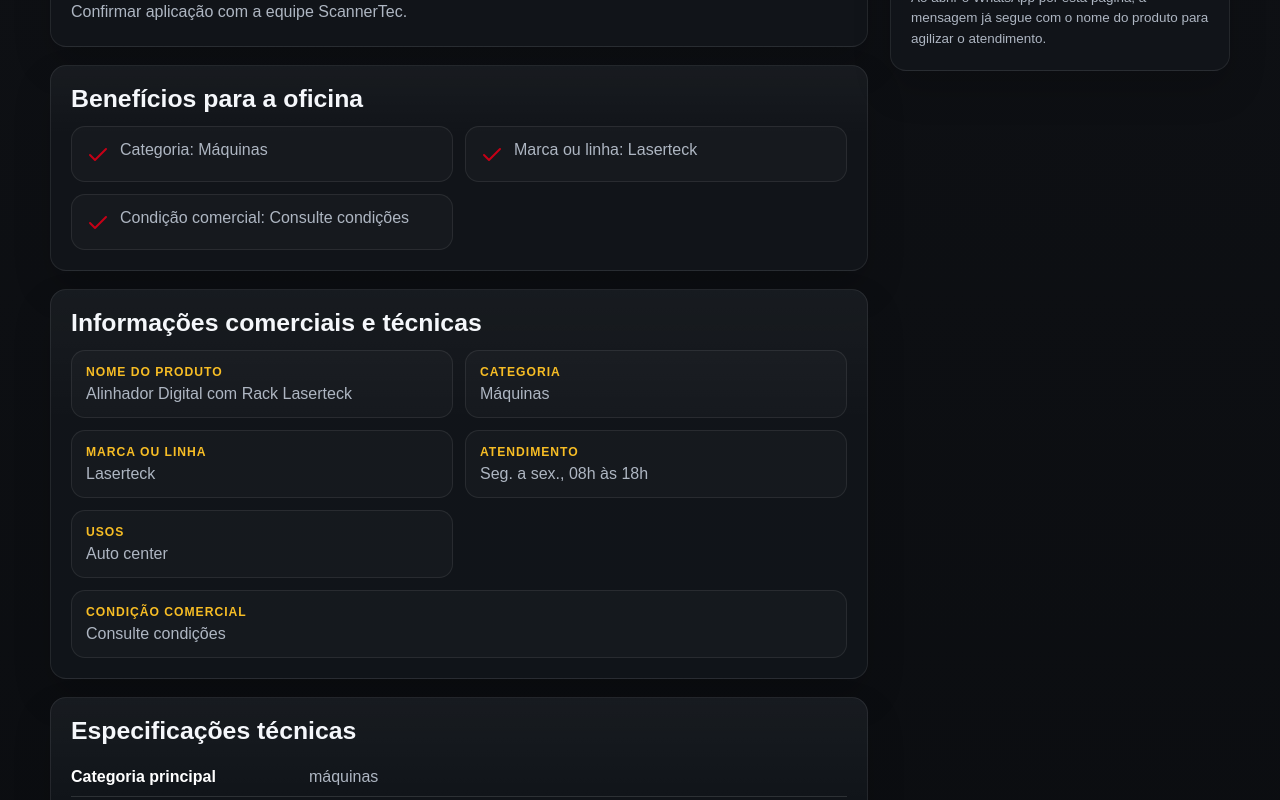
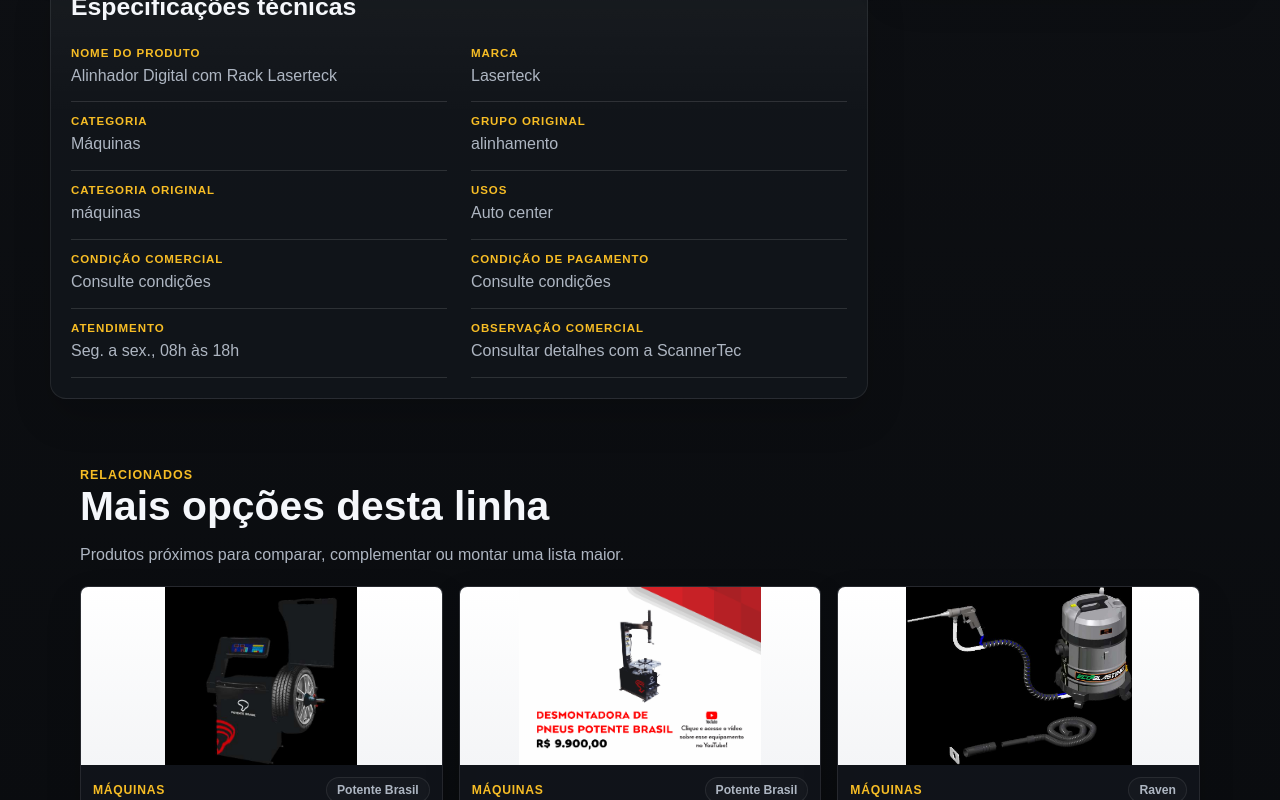
Before and after one commit to Leo-Labs-Rp/scanner-tec, a Next.js app: page /produto/alinhador-digital-rack-laserteck in a window 1280 px wide. Shown: the part 1460-2260 px from the top of the page. Built offline with nearby package versions, Linux system fonts and the light colour scheme; no server answers.

Commit message:
feat: consolidate PDP technical specifications

```diff
--- a/src/app/styles/catalog.css
+++ b/src/app/styles/catalog.css
@@ -967,6 +967,35 @@
   padding: 14px;
 }
 
+.product-specs-grid {
+  display: grid;
+  grid-template-columns: repeat(2, minmax(0, 1fr));
+  gap: 0 24px;
+  margin: 0;
+}
+
+.product-specs-grid > div {
+  display: grid;
+  gap: 5px;
+  align-content: start;
+  border-bottom: 1px solid var(--line);
+  padding: 13px 0;
+}
+
+.product-specs-grid dt {
+  color: var(--yellow);
+  font-size: 0.72rem;
+  font-weight: 800;
+  letter-spacing: 0.08em;
+  text-transform: uppercase;
+}
+
+.product-specs-grid dd {
+  margin: 0;
+  color: var(--muted);
+  line-height: 1.55;
+}
+
 .product-page-side {
   position: sticky;
   top: 18px;
--- a/src/app/styles/responsive.css
+++ b/src/app/styles/responsive.css
@@ -867,6 +867,10 @@
   }
 
   .product-description-list {
+    grid-template-columns: 1fr;
+  }
+
+  .product-specs-grid {
     grid-template-columns: 1fr;
   }
 
--- a/src/components/ProductDetailsPage.tsx
+++ b/src/components/ProductDetailsPage.tsx
@@ -39,7 +39,6 @@
 import { parseProductDetailContent } from "@/lib/product-detail-content";
 import {
   getProductApplications,
-  getProductBenefits,
   getProductCommercialSummary,
   getProductCompatibility,
   getProductDisplayName,
@@ -68,6 +67,32 @@
   return `${normalized.slice(0, max - 3).trimEnd()}...`;
 }
 
+const specLabelAliases: Record<string, string> = {
+  fabricante: "marca",
+  "marca ou linha": "marca",
+  "categoria principal": "categoria original"
+};
+
+function normalizeSpecLabel(label: string) {
+  const normalized = label
+    .normalize("NFD")
+    .replace(/[\u0300-\u036f]/g, "")
+    .toLowerCase()
+    .trim();
+  return specLabelAliases[normalized] || normalized;
+}
+
+function uniqueSpecEntries(entries: Array<[string, string | undefined]>) {
+  const seen = new Set<string>();
+
+  return entries.filter(([label, value]) => {
+    const normalizedLabel = normalizeSpecLabel(label);
+    if (!value?.trim() || seen.has(normalizedLabel)) return false;
+    seen.add(normalizedLabel);
+    return true;
+  }) as Array<[string, string]>;
+}
+
 export default function ProductDetailsPage({ product, relatedProducts }: Props) {
   const productImages = Array.from(
     new Set(
@@ -81,7 +106,7 @@
   const productName = getProductDisplayName(product);
   const commercialSummary = getProductCommercialSummary(product);
   const applications = getProductApplications(product);
-  const benefits = getProductBenefits(product);
+  const benefits = (product.benefits || []).filter(Boolean);
   const compatibility = getProductCompatibility(product);
   const priceOrCondition = getProductPriceOrCondition(product);
   const productTagsList = productTags(product);
@@ -105,18 +130,34 @@
   const applicationPreview = useMemo(() => buildReadablePreview(applications), [applications]);
   const compatibilityPreview = useMemo(() => buildReadablePreview(compatibility, 150), [compatibility]);
 
-  const specEntries = [
-    ...Object.entries(product.specs || {}).filter(([, value]) => Boolean(value)),
+  const sourceSpecEntries = Object.entries(product.specs || {}).filter(([, value]) => Boolean(value));
+  const findSourceSpec = (label: string) =>
+    sourceSpecEntries.find(([currentLabel]) => normalizeSpecLabel(currentLabel) === normalizeSpecLabel(label))?.[1];
+  const specEntries = uniqueSpecEntries([
+    ["Nome do produto", productName],
+    ["Marca", productBrand(product)],
+    ["Categoria", formatCategoryLabel(product.category)],
+    ["SKU", product.sku],
+    ["Grupo original", findSourceSpec("Grupo original")],
+    ["Categoria original", findSourceSpec("Categoria principal")],
+    ["Usos", productTagsList.map(formatTagLabel).join(", ") || "Sob consulta"],
+    ["Condição comercial", product.stockStatus],
+    ["Condição de pagamento", product.paymentInfo || product.paymentNote || priceOrCondition],
+    ["Atendimento", businessHours],
+    ...sourceSpecEntries,
     ...parsedDetail.technicalSpecs
-  ];
-  const quickSpecs = specEntries.slice(0, 5);
+  ]);
+  const quickSpecs = uniqueSpecEntries([
+    ...parsedDetail.technicalSpecs.filter(([label]) => normalizeSpecLabel(label) !== "marca"),
+    ...sourceSpecEntries.filter(([label]) => !/observação|condição de pagamento/i.test(label))
+  ]).slice(0, 5);
   const productDisplayLine =
     product.fullName && product.fullName.trim() && product.fullName.trim() !== productName
       ? product.fullName.trim()
       : "";
   const descriptionIntro = parsedDetail.intro.filter((paragraph) => paragraph !== commercialSummary);
   const hasCompleteDescription = Boolean(
-    descriptionIntro.length || parsedDetail.highlights.length || parsedDetail.functions.length
+    descriptionIntro.length || parsedDetail.highlights.length || parsedDetail.functions.length || benefits.length
   );
 
   function handlePrimaryAction(item: Product) {
@@ -328,6 +369,20 @@
                       </ul>
                     </div>
                   ) : null}
+
+                  {benefits.length ? (
+                    <div className="product-description-group">
+                      <h3>Benefícios para a oficina</h3>
+                      <ul className="product-description-list">
+                        {benefits.map((item) => (
+                          <li key={item}>
+                            <Check aria-hidden="true" focusable="false" />
+                            <span>{item}</span>
+                          </li>
+                        ))}
+                      </ul>
+                    </div>
+                  ) : null}
                 </div>
               </details>
             ) : null}
@@ -347,70 +402,16 @@
             </div>
           </article>
 
-          <article className="product-content-card">
-            <h2>Benefícios para a oficina</h2>
-            <div className="product-benefits-grid">
-              {benefits.map((benefit) => (
-                <span className="product-benefit-card" key={benefit}>
-                  <Check className="fa-solid fa-check" aria-hidden="true" focusable="false" />
-                  <span>{benefit}</span>
-                </span>
+          <article className="product-content-card product-specifications-section" id="especificacoes">
+            <h2>Especificações técnicas</h2>
+            <dl className="product-specs-grid">
+              {specEntries.map(([label, value]) => (
+                <div key={label}>
+                  <dt>{label}</dt>
+                  <dd>{value}</dd>
+                </div>
               ))}
-            </div>
-          </article>
-
-          <article className="product-content-card">
-            <h2>Informações comerciais e técnicas</h2>
-            <div className="product-info-grid">
-              <span>
-                <strong>Nome do produto</strong>
-                {productName}
-              </span>
-              <span>
-                <strong>Categoria</strong>
-                {formatCategoryLabel(product.category)}
-              </span>
-              {product.sku ? (
-                <span>
-                  <strong>SKU</strong>
-                  {product.sku}
-                </span>
-              ) : null}
-              <span>
-                <strong>Marca ou linha</strong>
-                {productBrand(product)}
-              </span>
-              <span>
-                <strong>Atendimento</strong>
-                {businessHours}
-              </span>
-              <span>
-                <strong>Usos</strong>
-                {productTagsList.map(formatTagLabel).join(", ") || "Sob consulta"}
-              </span>
-              <span className="product-info-grid-wide">
-                <strong>Condição comercial</strong>
-                {priceOrCondition}
-              </span>
-            </div>
-          </article>
-
-          <article className="product-content-card">
-            <h2>Especificações técnicas</h2>
-            {specEntries.length ? (
-              <div className="spec-table">
-                {specEntries.map(([label, value]) => (
-                  <span key={label}>
-                    <strong>{label}</strong>
-                    {value}
-                  </span>
-                ))}
-              </div>
-            ) : (
-              <p className="spec-placeholder">
-                Consulte a equipe ScannerTec para confirmar compatibilidade, itens inclusos e aplicação ideal.
-              </p>
-            )}
+            </dl>
           </article>
         </div>
 
```
Also changed, not shown: 1 other file (tests, documents, lock files or other folders).
